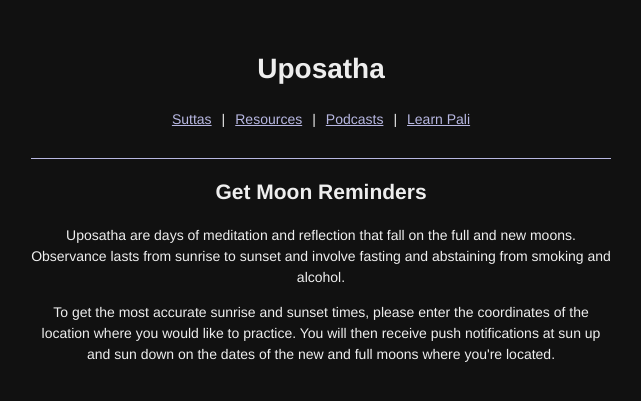
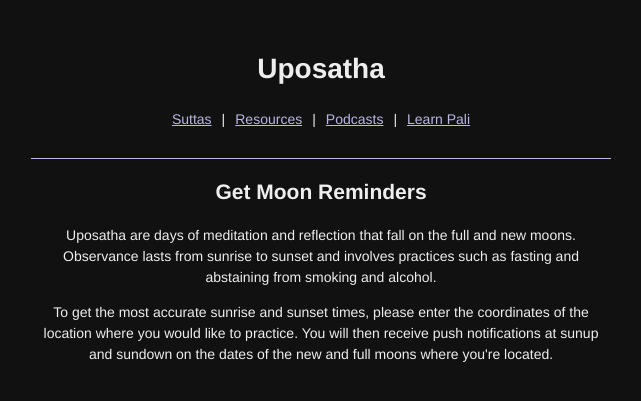
Before and after one commit to alec4nandes/pwa, a Node project: template functions/public/templates/profile.pug in a window 1280 px wide. Shown: the part 26-427 px from the top of the page, without its empty margins (319-960 px from the left). Run offline with Node 20 templates, Linux system fonts and the light colour scheme; the template is opened without the code that fills it, so the values that code supplies are empty; some libraries are stand-ins or nearby versions.

Commit message:
fix profile text

```diff
--- a/functions/public/templates/profile.pug
+++ b/functions/public/templates/profile.pug
@@ -25,8 +25,8 @@
             <br/>
             <hr/>
             <h2>Get Moon Reminders</h2>
-            <p>Uposatha are days of meditation and reflection that fall on the full and new moons. Observance lasts from sunrise to sunset and involve fasting and abstaining from smoking and alcohol.</p>
-            <p>To get the most accurate sunrise and sunset times, please enter the coordinates of the location where you would like to practice. You will then receive push notifications at sun up and sun down on the dates of the new and full moons where you're located.</p>
+            <p>Uposatha are days of meditation and reflection that fall on the full and new moons. Observance lasts from sunrise to sunset and involves practices such as fasting and abstaining from smoking and alcohol.</p>
+            <p>To get the most accurate sunrise and sunset times, please enter the coordinates of the location where you would like to practice. You will then receive push notifications at sunup and sundown on the dates of the new and full moons where you're located.</p>
             <div id="subscribe" style="display: none">
                 <table id="coords-table">
                     <tr>
```
